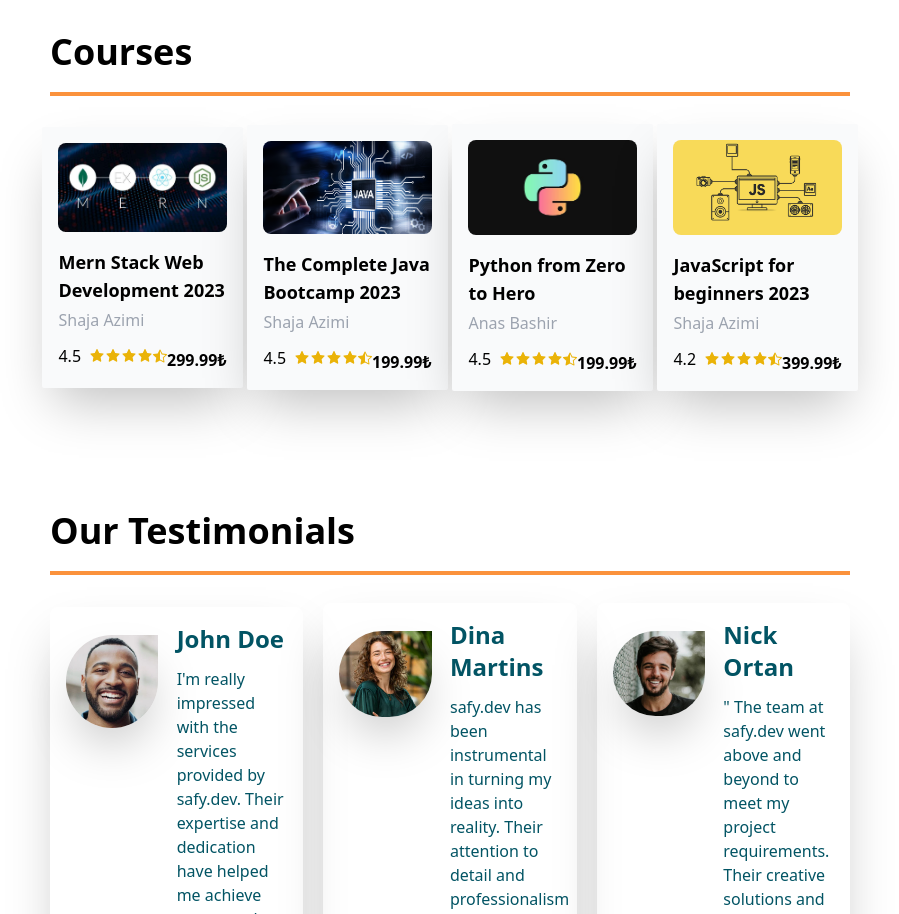
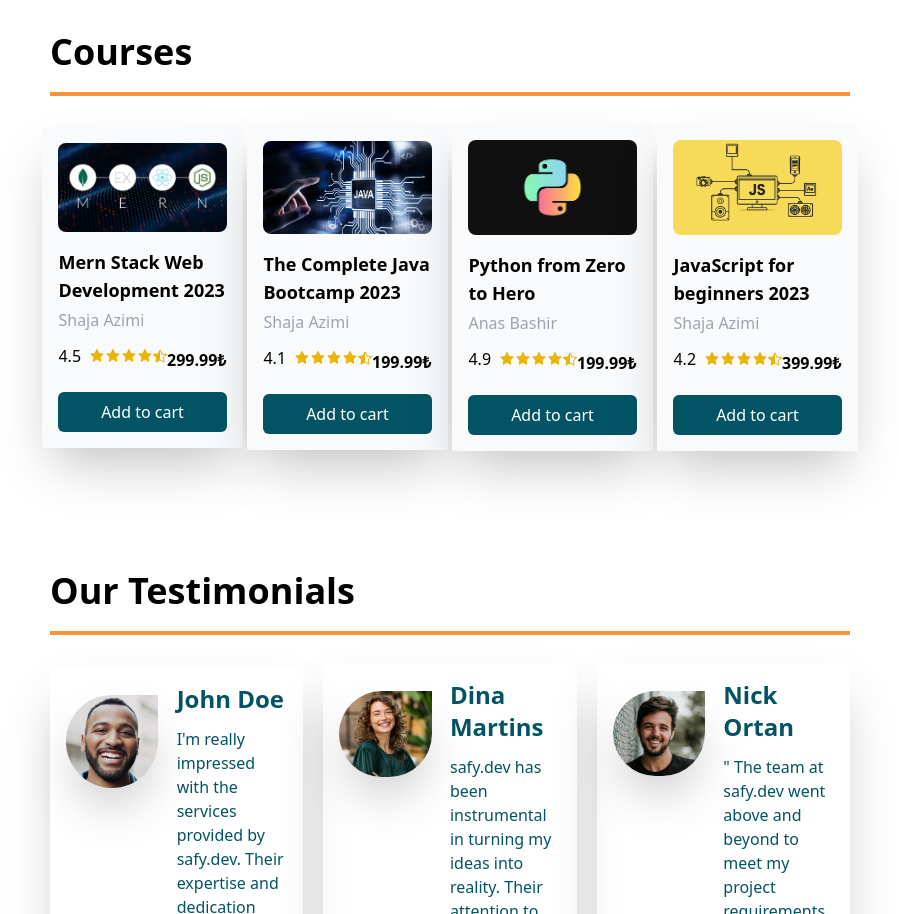
Before and after one commit to AzimiShaja/safy.dev, a React (Vite) app: page / in a window 1280 px wide. Shown: the part 880-1794 px from the top of the page, without its empty margins (190-1089 px from the left). Built offline with nearby package versions, Linux system fonts and the light colour scheme.

Commit message:
improved course's styles

```diff
--- a/src/Header.jsx
+++ b/src/Header.jsx
@@ -4,6 +4,7 @@ import { Link } from "react-router-dom";
 import { FaUserCircle } from "react-icons/fa";
 import { useState } from "react";
 import { GiHamburgerMenu } from "react-icons/gi";
+import {SlBasket} from "react-icons/sl";
 export default function Header() {
   const [expanded, setExpanded] = useState(false);
 
@@ -34,6 +35,7 @@ export default function Header() {
           <Link to="/login">
             <FaUserCircle className="icons" />
           </Link>
+            <SlBasket className="icons" />
           <GiHamburgerMenu
             className="text-3xl lg:hidden cursor-pointer duration-500 active:rotate-90"
             onClick={toggleExpanded}
--- a/src/components/Course.jsx
+++ b/src/components/Course.jsx
@@ -2,6 +2,7 @@ import {AiFillStar} from "react-icons/ai";
 import {BsStarHalf} from "react-icons/bs";
 import courses from "./Courses";
 export default function Course() {
+
     return (
         <div id="course" className="py-10 md:px-60 px-3">
             <div>
@@ -11,7 +12,7 @@ export default function Course() {
             <div className="grid xl:grid-cols-4 lg:grid-cols-2 grid-cols-1 pt-12 xl:gap-5 gap-6 place-items-center">
                 {courses.map((course) =>{
                     return (
-                        <div className="shadow-2xl p-4 bg-gray-50 rounded-sm hover:scale-110 duration-500 cursor-pointer">
+                        <div className="shadow-2xl p-4 bg-gray-50 rounded-sm hover:scale-110 duration-500">
                             <img className="rounded-lg" src={course.img}  alt="" />
                             <div className="mt-4 flex flex-col gap-1">
                                 <h1 className="font-bold text-lg">{course.title}</h1>
@@ -32,6 +33,11 @@ export default function Course() {
                                     <p className="font-semibold">{course.price}₺</p>
                                 </div>
                             </div>
+                            <div className=" flex justify-center items-center">
+                                <button className="p-2 mt-5 rounded-md text-white bg-primary cursor-pointer w-full" onClick={() =>{
+                                    alert(`${course.title} added to cart`);
+                                }}>Add to cart</button>
+                            </div>
                         </div>
                     )
                 })}
--- a/src/components/Courses.js
+++ b/src/components/Courses.js
@@ -18,7 +18,7 @@ const courses = [
         title: "The Complete Java Bootcamp 2023",
         instructor: "Shaja Azimi",
         price: "199.99",
-        rating: "4.5"
+        rating: "4.1"
 
     },
     {
@@ -27,7 +27,7 @@ const courses = [
         title: "Python from Zero to Hero",
         instructor: "Anas Bashir",
         price: "199.99",
-        rating: "4.5"
+        rating: "4.9"
 
     },
     {
--- a/src/index.css
+++ b/src/index.css
@@ -1,11 +1,8 @@
 @tailwind base;
 @tailwind components;
 @tailwind utilities;
-*{
-  margin: 0;
-  padding: 0;
-  box-sizing: border-box;
-}
+
+
 html {
   scroll-behavior: smooth;
 }
--- a/tailwind.config.js
+++ b/tailwind.config.js
@@ -8,7 +8,7 @@ export default {
       colors: {
         primary: "#025464",
         bgColor: "#F8F1F1",
-      }
+      },
     },
   },
   plugins: [],
```
